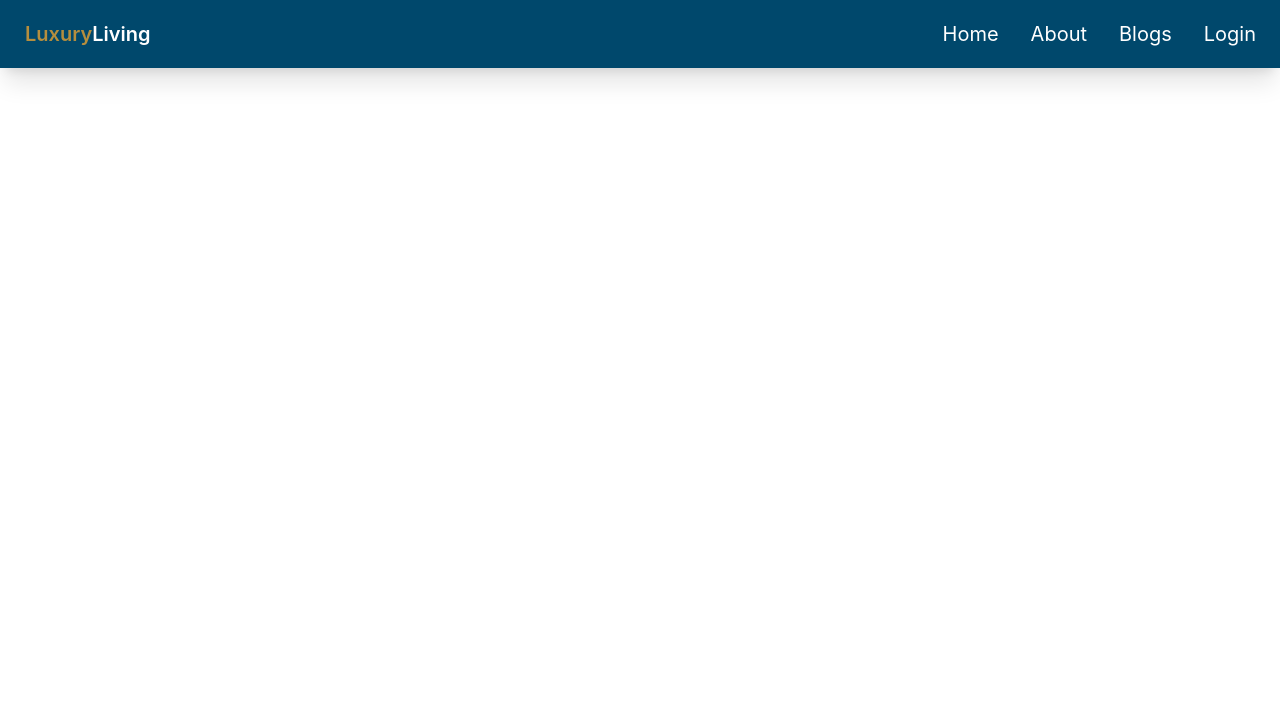
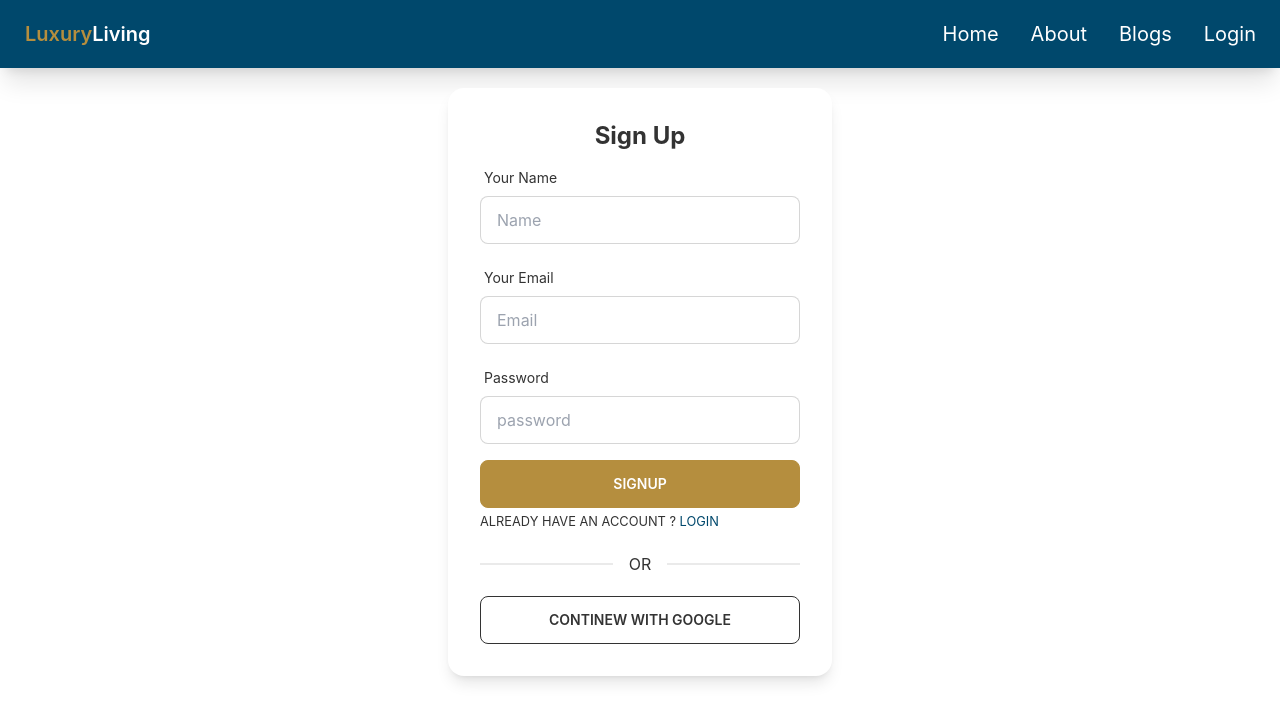
Before and after one commit to Asaduzzaman14/luxury-hotel, a React (Create React App) app: page /signup in a window 1280 px wide. Shown: the top 722 px of the page. Built offline with nearby package versions, Linux system fonts and the light colour scheme.

Commit message:
complete signup

```diff
--- a/src/App.js
+++ b/src/App.js
@@ -4,6 +4,8 @@ import Home from './component/Pages/Home/Home';
 import Navbar from './component/Shared/Navbar';
 import Service from './component/Pages/Home/Service';
 import Login from './component/Login/Login';
+import Signup from './component/Shared/Signup';
+import Blog from './component/Pages/Blog';
 
 function App() {
   return (
@@ -12,7 +14,13 @@ function App() {
 
       <Routes>
         <Route path="/home" element={<Home />}></Route>
+        <Route path="/blog" element={<Blog />}></Route>
+        <Route path="/home" element={<Home />}></Route>
+
+
+
         <Route path="/login" element={<Login />}></Route>
+        <Route path="/signup" element={<Signup />}></Route>
 
       </Routes>
 
--- /dev/null
+++ b/src/component/Pages/Blog.js
@@ -0,0 +1,11 @@
+import React from 'react';
+
+const Blog = () => {
+    return (
+        <div>
+            <h2 className='text-2xl py-10 bg-sky-500'>This is blog page</h2>
+        </div>
+    );
+};
+
+export default Blog;
--- /dev/null
+++ b/src/component/Shared/Signup.js
@@ -0,0 +1,178 @@
+import React from 'react';
+import { useCreateUserWithEmailAndPassword, useSendEmailVerification, useSignInWithGoogle, useUpdateProfile } from 'react-firebase-hooks/auth';
+import { useForm } from 'react-hook-form';
+import { Link, useNavigate } from 'react-router-dom';
+import auth from '../../firebase.init';
+import Loading from './Loading';
+
+
+const Signup = () => {
+
+    const [signInWithGoogle, googleUser, googleLoading, googleError] = useSignInWithGoogle(auth);
+    const [
+        createUserWithEmailAndPassword, user, loading, error,] = useCreateUserWithEmailAndPassword(auth);
+    const [updateProfile, updating, updateError] = useUpdateProfile(auth);
+
+    const navigate = useNavigate()
+    const { register, formState: { errors }, handleSubmit, reset } = useForm();
+    const [sendEmailVerification, sending, verifaicationError] = useSendEmailVerification(auth);
+
+
+
+    if (loading || googleLoading || updating) {
+        return <Loading></Loading>
+    }
+
+    let signInError
+    if (error || googleError || updateError) {
+
+        signInError = <small className='text-red-500'>{error?.message || googleError?.message}</small>
+    }
+    if (user) {
+        navigate('/');
+    }
+
+
+    const onSubmit = async data => {
+        await createUserWithEmailAndPassword(data.email, data.password)
+        await sendEmailVerification()
+        await updateProfile({ displayName: data.name })
+
+    };
+
+
+
+    return (
+        <div className='flex mt-5 justify-center items-center'>
+            <div className="card w-96 bg-base-100 shadow-lg">
+                <div className="card-body ">
+                    <h2 className="text-center font-bold text-2xl">Sign Up</h2>
+
+
+                    {/*  form  */}
+
+                    <form onSubmit={handleSubmit(onSubmit)}>
+
+                        <div className="form-control w-full max-w-xs">
+
+
+                            <div className="form-control w-full max-w-xs">
+                                <label className="label">
+                                    <span className="label-text">Your Name</span>
+                                </label>
+
+                                {/* name input */}
+
+                                <input
+                                    {...register("name", {
+                                        required: {
+                                            value: true,
+                                            message: 'name is required'
+                                        },
+
+                                        pattern: {
+                                            value: 6,
+                                            message: "Please provide a your Name"
+                                        }
+                                    })}
+
+                                    type="name"
+                                    placeholder="Name"
+                                    className="input input-bordered w-full max-w-xs"
+                                />
+                                <label className="label">
+                                    {errors.name?.type === 'required' && <span className='label-text-alt text-red-500'>{errors.name.message}</span>}
+                                    {errors.name?.type === 'pattern' && <span className='label-text-alt text-red-500'>{errors.name.message}</span>}
+                                </label>
+
+                            </div>
+
+
+                            {/*  */}
+                            <label className="label">
+                                <span className="label-text">Your Email</span>
+                            </label>
+
+                            {/* email input */}
+
+                            <input
+                                {...register("email", {
+                                    required: {
+                                        value: true,
+                                        message: 'email is required'
+                                    },
+
+                                    pattern: {
+                                        value: /[a-z0-9]+@[a-z]+\.[a-z]{2,3}/,
+                                        message: "Please provide a valid Email"
+                                    }
+                                })}
+
+                                type="email"
+                                placeholder="Email"
+                                className="input input-bordered w-full max-w-xs"
+                            />
+                            <label className="label">
+                                {errors.email?.type === 'required' && <span className='label-text-alt text-red-500'>{errors.email.message}</span>}
+                                {errors.email?.type === 'pattern' && <span className='label-text-alt text-red-500'>{errors.email.message}</span>}
+                            </label>
+
+                        </div>
+
+                        {/* pasword  input*/}
+
+                        <div className="form-control w-full max-w-xs">
+                            <label className="label">
+                                <span className="label-text">Password</span>
+
+                            </label>
+
+                            <input
+                                {...register("password", {
+                                    required: {
+                                        value: true,
+                                        message: 'password is required'
+                                    },
+
+                                    minLength: {
+                                        value: 6,
+                                        message: "Must be 6 characters or longer"
+                                    }
+                                })}
+
+                                type="password"
+                                placeholder="password"
+                                className="input input-bordered w-full max-w-xs"
+                            />
+                            <label className="label">
+                                {errors.password?.type === 'required' && <span className='label-text-alt text-red-500'>{errors.password.message}</span>}
+                                {errors.password?.type === 'minLength' && <span className='label-text-alt text-red-500'>{errors.password.message}</span>}
+                            </label>
+
+                        </div>
+
+
+
+                        {signInError}
+                        <input type="submit" value={'SIGNUP'} className='btn w-full btn-secondary text-white' />
+                        <p><small>ALREADY HAVE AN ACCOUNT ? <Link to='/login' className='text-primary'>LOGIN</Link></small></p>
+
+                    </form>
+
+
+
+
+                    <div className="divider">OR</div>
+                    <button
+                        onClick={() => signInWithGoogle()}
+                        className="btn btn-outline btn-black"
+                    >Continew with Google</button>
+
+                </div>
+
+            </div>
+        </div>
+    );
+};
+
+export default Signup;
```
